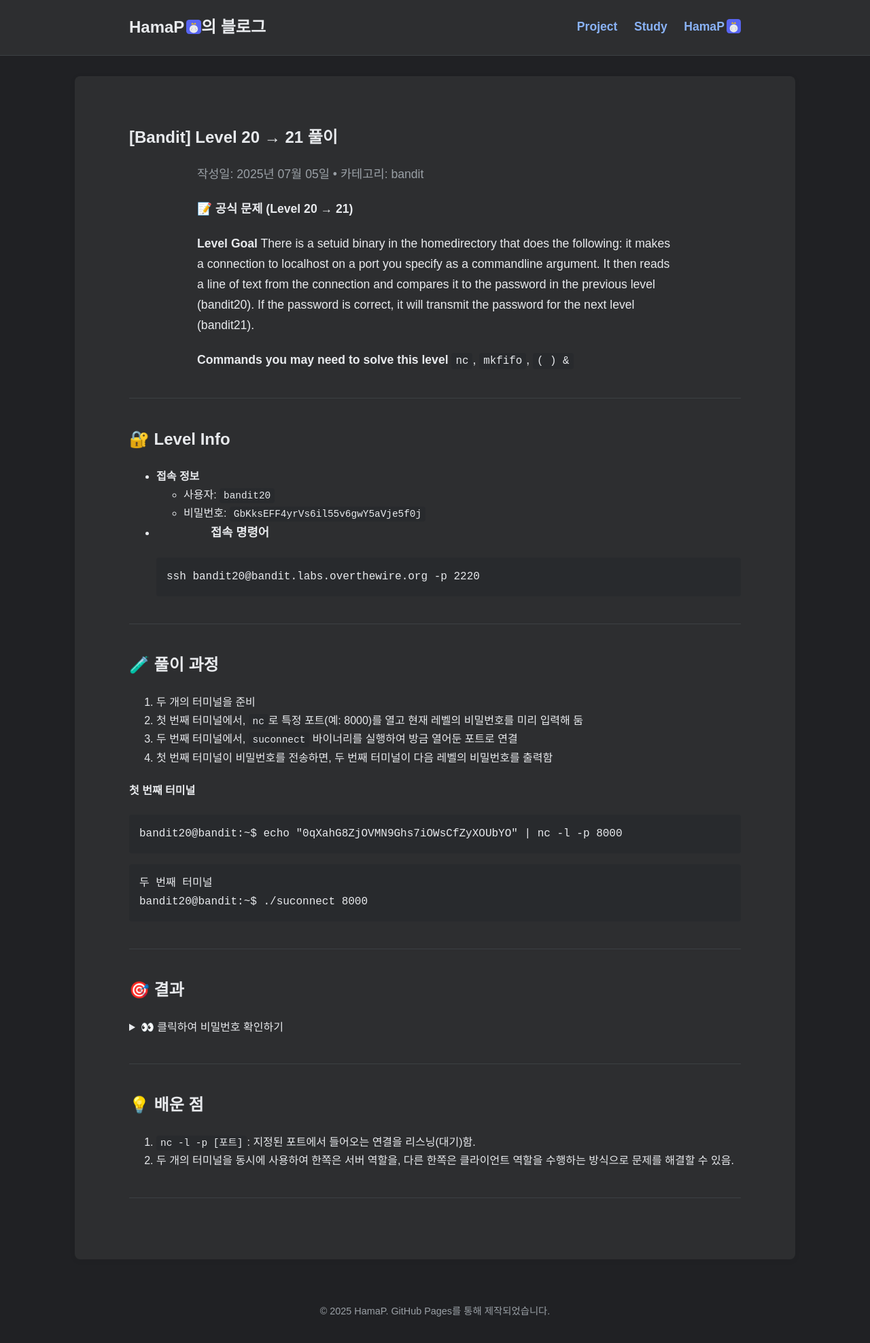
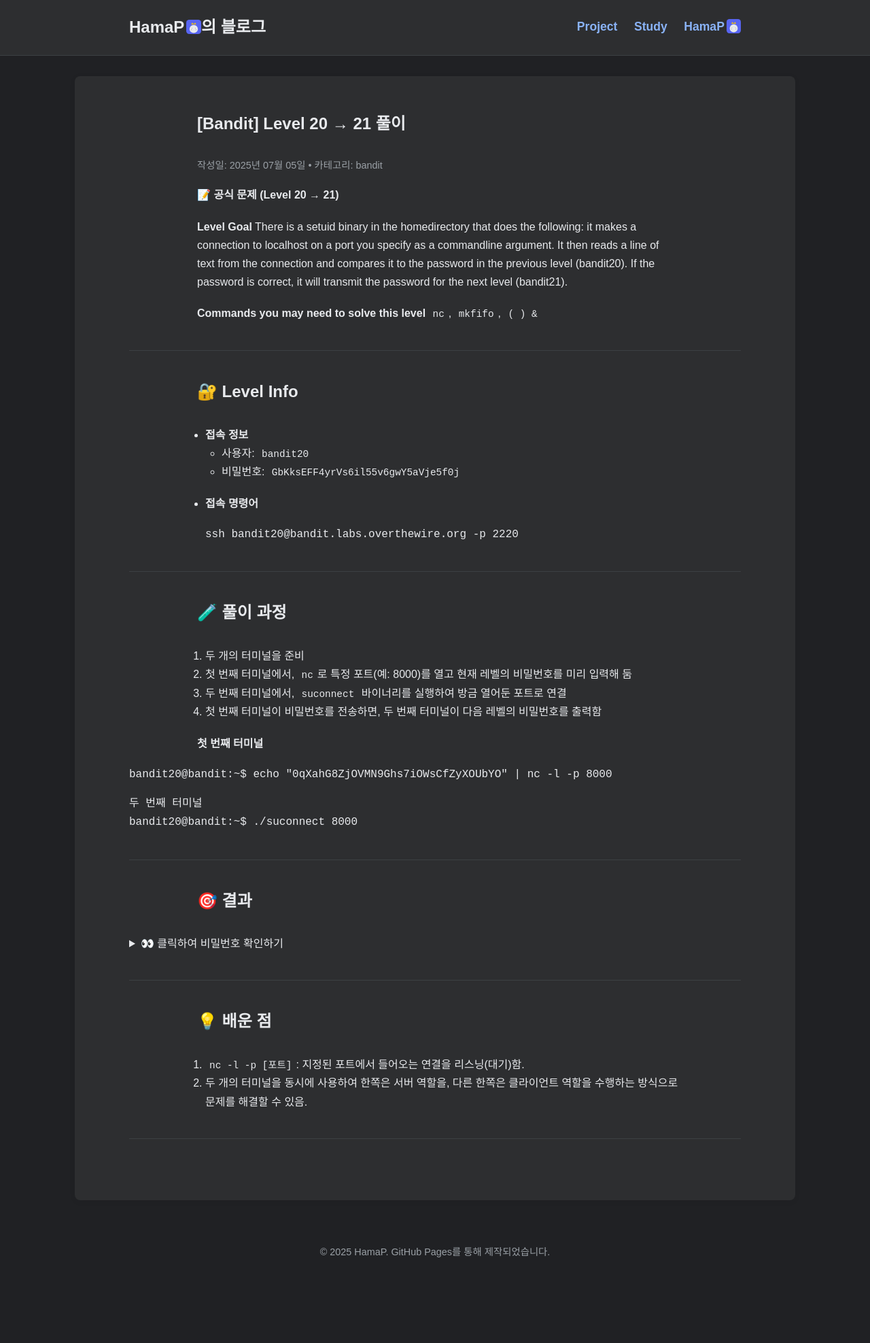
Before and after one commit to HamaP0/HamaP0.github.io, a Jekyll site: the page built from _posts/2025-07-05-bandit-level20-21.md, in a window 1280 px wide. Shown: the whole page at 68% size. Built offline with Jekyll 4.4.1, drawn with Linux system fonts in a browser that asks for light colours; some web fonts are replaced; after the commit the page ends 1888 px from its top, so only the background shows below that.

Commit message:
Update style.scss

```diff
--- a/assets/css/style.scss
+++ b/assets/css/style.scss
@@ -53,19 +53,28 @@ hr { border: none; border-top: 1px solid var(--border-color); margin: 40px 0; }
 /* ------------------- */
 /* 본문 문단 너비 제한   */
 /* ------------------- */
-.content-wrapper p {
-  margin: 0 auto 1.2em;   /* 상 0, 좌/우 auto(가운데 정렬), 하 1.2em */
-  max-width: 700px;       /* 원하는 읽기 폭으로 제한 */
-  font-size: 1.1rem;
+.content-wrapper p,
+.content-wrapper h1,
+.content-wrapper h2,
+.content-wrapper h3,
+.content-wrapper h4,
+.content-wrapper h5,
+.content-wrapper h6,
+.content-wrapper ol,
+.content-wrapper ul {
+  margin: 0 auto 1.2em;
+  max-width: 700px;
+}
+
+.content-wrapper ol,
+.content-wrapper ul {
+  padding-left: 1.5em;
+  list-style-position: outside;
 }
 
 
-.content-wrapper pre, .content-wrapper code { font-family: "D2Coding", "Courier New", monospace; background-color: var(--code-bg); border-radius: 4px; }
-.content-wrapper pre {
-  padding: 15px;
-  white-space: pre-wrap;   /* 자동 줄바꿈을 허용하고, 기존 공백은 유지 */
-  overflow-wrap: break-word; /* 단어가 길어 영역을 벗어날 경우 강제로 줄바꿈 */
-}
+
+
 
 .content-wrapper :not(pre) > code { padding: 3px 6px; font-size: 0.9em; }
 /* ------------------- */
```
